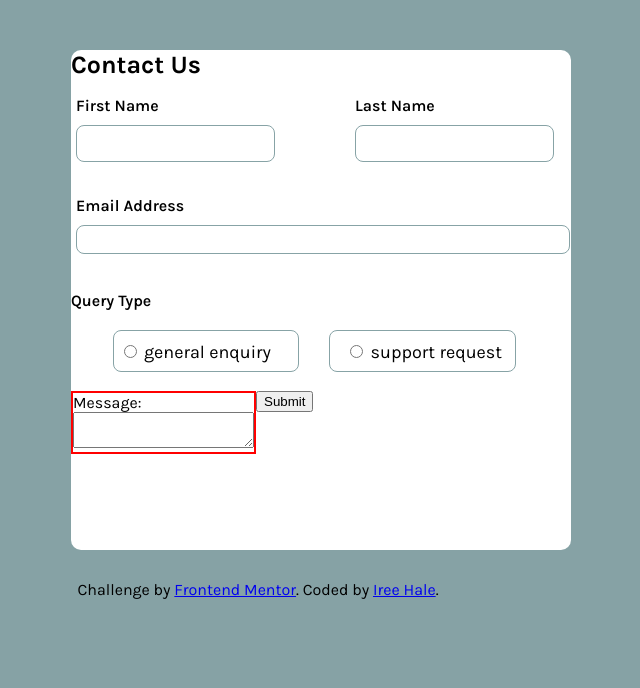
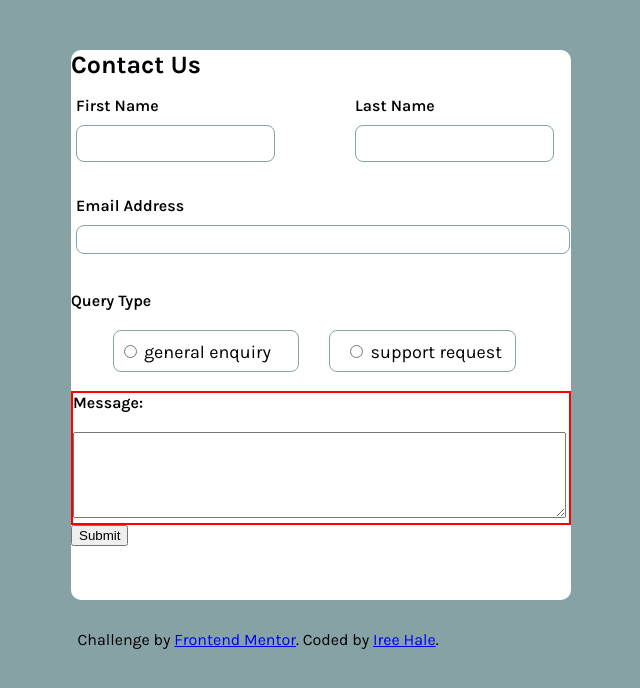
Before and after one commit to NightWing3099/contact-form, a plain HTML site: page index.html in a window 1280 px wide. Shown: the whole page, without its empty margins (382-1022 px from the left). Drawn offline with Linux system fonts and the light colour scheme.

```diff
--- a/index.html
+++ b/index.html
@@ -48,7 +48,7 @@
           <textarea id="message" name="message" required></textarea>
         </div>
         <div id="submit">
-          <input type="submit" value="Submit">
+          <input id="button" type="submit" value="Submit">
         </div>
       </form>
     </div>
--- a/styles.scss
+++ b/styles.scss
@@ -7,7 +7,7 @@
 
     .contact-container{
         background-color: white;
-        height: 500px;
+        height: 550px;
         width: 500px;
         border-radius: 10px;
         margin: 50px 0px 0px 445px;
@@ -124,6 +124,20 @@
 
                 .message-section{
                     border: solid 2px red;
+                    width: 500px;
+                    height: 130px;
+
+                    label{
+                        font-size: 16px;
+                        font-weight: 600;
+                        padding-bottom: 20px;
+                    }
+
+                    #message{
+                        margin-top: 20px;
+                        width: 98.2%;
+                        height: 80px;
+                    }
                 }
             }
         }
```
Also changed, not shown: styles.css, 1 other file.
